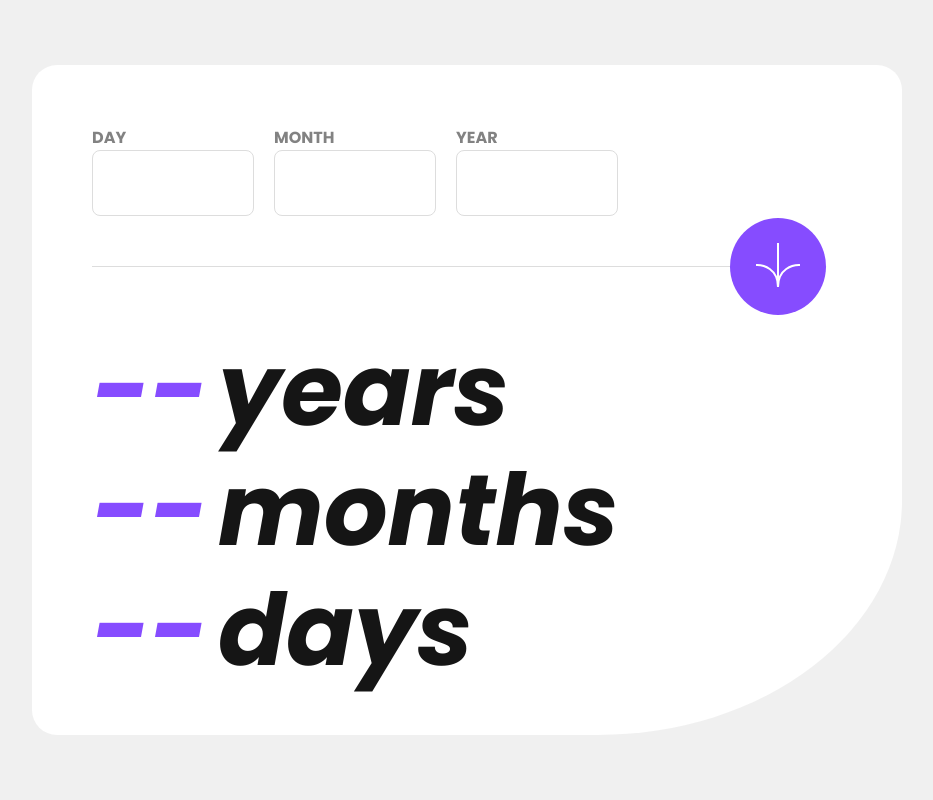
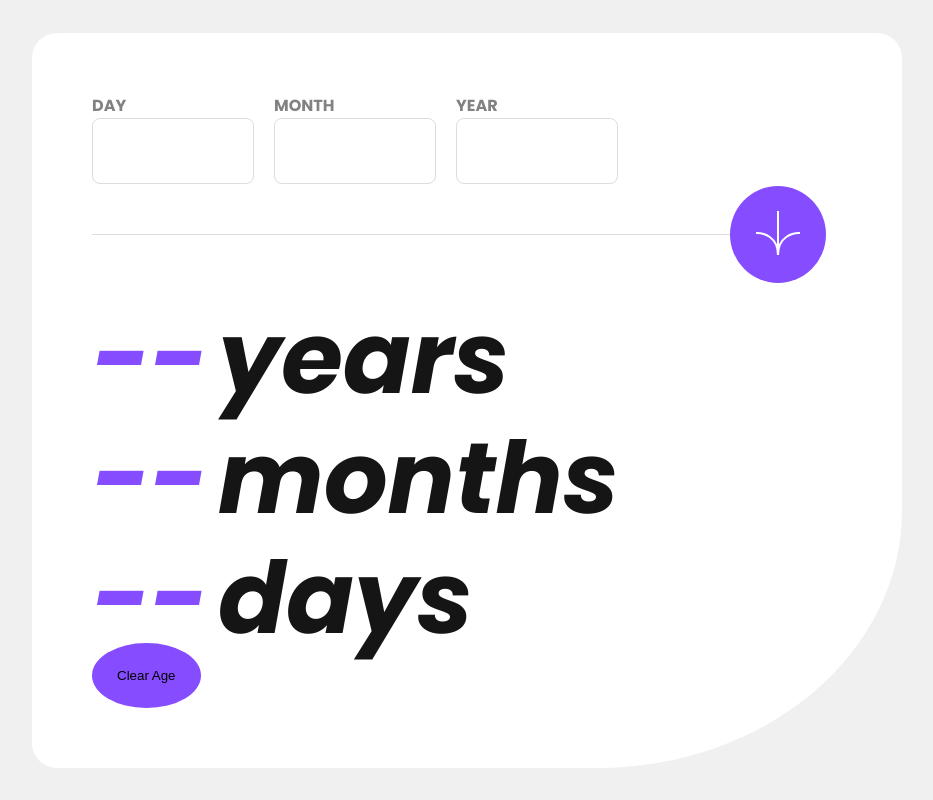
Before and after one commit to felabel/age-calculator, a plain HTML site: page index.html in a window 1280 px wide. Shown: the whole page, without its empty margins (173-1106 px from the left). Drawn offline with nearby package versions, Linux system fonts and the light colour scheme.

Commit message:
added button to clear local storage

```diff
--- a/index.html
+++ b/index.html
@@ -77,6 +77,7 @@
                     <span class="value" id="ageInDays">--</span><span>Days</span>
                 </div>
             </div>
+            <button onclick="clearLocalStorage()">Clear Age</button>
         </div>
     </div>
 
--- a/js/script.js
+++ b/js/script.js
@@ -51,26 +51,6 @@ if (isFieldEmpty(yearsInput)) {
     return;
 }
 
-    // if (!days ||isNaN(days) || days.length > 2 || days < 1 || days > 31) {
-    //     daysError.textContent = "Must be a valid day.";
-    //     daysInput.style.borderColor = "red";
-    //     return;
-    // }
-
-
-    // if (!months || isNaN(months) || months.length > 2 || months < 1 || months > 12) {
-    //     monthsError.textContent = "Must be a valid month.";
-    //     monthsInput.style.borderColor = "red";
-
-    //     return;
-    // }
-
-    // if (!years || isNaN(years) || years > (new Date().getFullYear())) {
-    //     yearsError.textContent = "Must be in the past.";
-    //     yearsInput.style.borderColor = "red";
-
-    //     return;
-    // }
 
     const lastDayOfMonth = new Date(years, months, 0).getDate();
     if (days > lastDayOfMonth) {
@@ -149,3 +129,12 @@ function loadAgeFromLocalStorage() {
     const storedAge = localStorage.getItem("calculatedAge");
     return storedAge ? JSON.parse(storedAge) : null;
 }
+
+// clear local storage
+function clearLocalStorage() {
+    localStorage.removeItem("calculatedAge");
+    // set the displayed data to empty
+    ageYears.textContent = '--';
+    ageMonths.textContent = '--';
+    ageDays.textContent = '--';
+}
```
